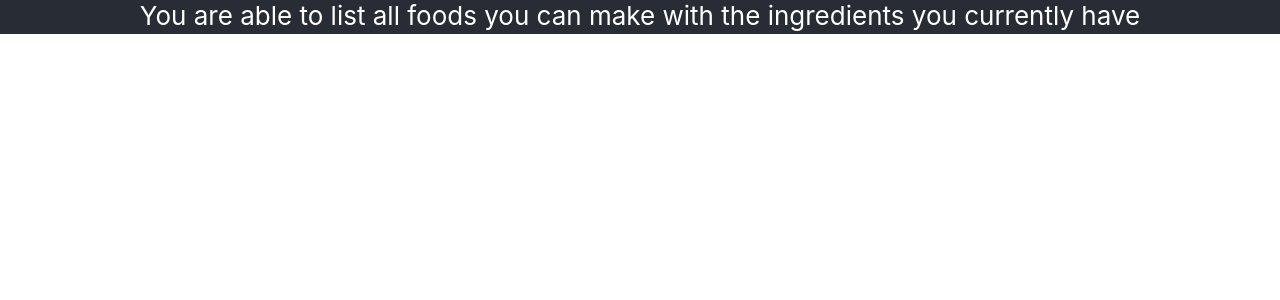
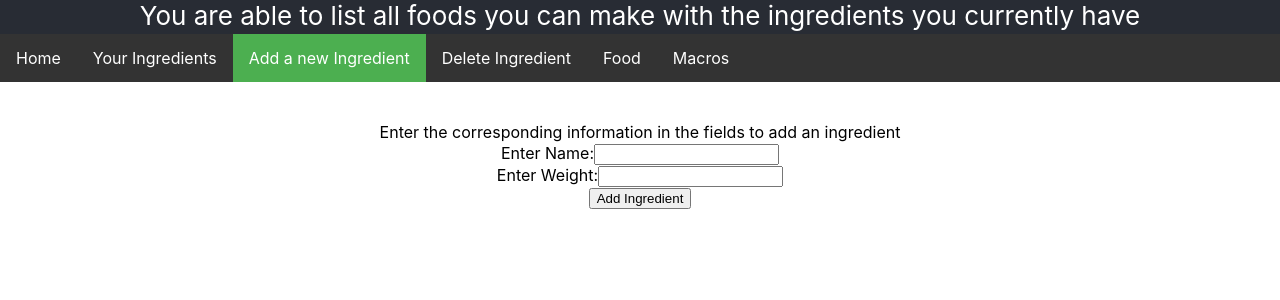
Before and after one commit to ahmedQAC/IndividualProject, a React (Create React App) app: page /addIngredientPage in a window 1280 px wide. Shown: the top 300 px of the page. Built offline with nearby package versions, Linux system fonts and the light colour scheme.

Commit message:
added create ingredient functionality

```diff
--- /dev/null
+++ b/src/AddIngredient.js
@@ -0,0 +1,63 @@
+import React, { Component } from 'react';
+import Text from './Text.js';
+import axios from 'axios';
+
+class AddIngredient extends Component {
+    constructor() {
+        super();
+        this.state = {
+            name: "",
+            weight: "",
+            message: ""
+        }
+        this.addName = (event) => {
+            this.setState({
+                name: event.target.value
+            });
+        }
+        this.addWeight = (event) => {
+            this.setState({
+                weight: event.target.value
+            });
+        }
+
+        this.addIngredient = () => {
+            axios({
+                method: 'post',
+                url: 'http://localhost:8080/Ingredient/api/ingredient/addIngredient',
+                data: {
+                    name: this.state.name,
+                    weight: this.state.weight
+                }
+            });
+            console.log("successfully added the ingredient with the information: \n" +
+            " Name: " + this.state.name + "\n" +
+            " Weight: " + this.state.weight);
+            this.setState({
+                message: "successfully added ingredient"
+            });
+        }
+    }
+render() {
+    return (
+        <div>
+            <form>
+                <label>
+
+                    Enter Name:<input type ="text" onChange={this.addName} />
+                    <br />Enter Weight:<input type="text" onChange={this.addWeight} />
+                    <br /><button type="button" onClick={this.addIngredient}>Add Ingredient</button>
+                    <Text text={this.state.message}/>
+                </label>
+
+            </form>
+            <form>
+
+                </form>
+
+
+        </div>
+    )
+}
+}
+export default AddIngredient;
--- /dev/null
+++ b/src/AddIngredientPage.js
@@ -0,0 +1,28 @@
+import React, { Component } from 'react';
+import Text from './Text.js';
+import GetAllIngredients from './GetAllIngredients.js';
+import AddIngredient from './AddIngredient.js';
+
+class AddIngredientPage extends Component {
+    render() {
+        return (
+            <div>
+                <ul>
+                    <li><a href="/home">Home</a></li>
+                    <li><a href="/YourIngredientsPage">Your Ingredients</a></li>
+                    <li><a className="active" href="/AddIngredientPage">Add a new Ingredient</a></li>
+                    <li><a href="/DeleteIngredientPage">Delete Ingredient</a></li>
+                    <li><a href="#contact">Food</a></li>
+                    <li><a href="#about">Macros</a></li>
+                </ul>
+                <body>
+                    <br /><br />
+                    <p><Text text="Enter the corresponding information in the fields to add an ingredient" /></p>
+                    <AddIngredient />
+                </body>
+            </div>
+
+        )
+    }
+}
+export default AddIngredientPage;
--- a/src/App.js
+++ b/src/App.js
@@ -3,10 +3,12 @@ import logo from './logo.svg';
 import './App.css';
 import Text from './Text.js';
 import { BrowserRouter, Route } from 'react-router-dom';
-import Home from './Home';
-import YourIngredients from './YourIngredients';
-import Content from './Content.js';
+import HomePage from './HomePage';
+import YourIngredientsPage from './YourIngredientsPage';
+import ContentPage from './ContentPage.js';
 import SearchBar from './SearchBar.js';
+import AddIngredientPage from './AddIngredientPage.js';
+import DeleteIngredientPage from './DeleteIngredientPage.js';
 
 class App extends Component {
   render() {
@@ -20,9 +22,11 @@ class App extends Component {
             </header>
             <div>
               <body>
-                <Route exact path={"/"} component={Content} />
-                <Route path={"/home"} component={Home} />
-                <Route path={"/yourIngredients"} component={YourIngredients} />
+                <Route exact path={"/"} component={ContentPage} />
+                <Route path={"/home"} component={HomePage} />
+                <Route path={"/yourIngredientsPage"} component={YourIngredientsPage} />
+                <Route path={"/addIngredientPage"} component={AddIngredientPage} />
+                <Route path={"/DeleteIngredientPage"} component={DeleteIngredientPage} />
               </body>
             </div>
           </div>
--- a/src/Content.js
+++ b/src/ContentPage.js
@@ -2,14 +2,16 @@ import React, { Component } from 'react';
 import SearchBar from './SearchBar';
 import Text from './Text.js';
 
-class Content extends Component {
+class ContentPage extends Component {
     render() {
         return (
             <div>
 
                 <ul>
                     <li><a class="active" href="/home">Home</a></li>
-                    <li><a href="/YourIngredients">Your Ingredients</a></li>
+                    <li><a href="/YourIngredientsPage">Your Ingredients</a></li>
+                    <li><a href="/AddIngredientPage">Add a new Ingredient</a></li>
+                    <li><a href="/DeleteIngredientPage">Delete Ingredient</a></li>
                     <li><a href="Food">Food</a></li>
                     <li><a href="Macros">Macros</a></li>
                 </ul>
@@ -24,4 +26,4 @@ class Content extends Component {
         )
     }
 }
-export default Content;
+export default ContentPage;
--- /dev/null
+++ b/src/DeleteIngredientPage.js
@@ -0,0 +1,27 @@
+import React, { Component } from 'react';
+import Text from './Text.js';
+import GetAllIngredients from './GetAllIngredients.js';
+import AddIngredient from './AddIngredient.js';
+
+class DeleteIngredientPage extends Component {
+    render() {
+        return (
+            <div>
+                <ul>
+                    <li><a href="/home">Home</a></li>
+                    <li><a href="/YourIngredientsPage">Your Ingredients</a></li>
+                    <li><a href="/AddIngredientPage">Add a new Ingredient</a></li>
+                    <li><a className="active" href="/DeleteIngredientPage">Delete Ingredient</a></li>
+                    <li><a href="#contact">Food</a></li>
+                    <li><a href="#about">Macros</a></li>
+                </ul>
+                <body>
+                    <br /><br />
+                    <p><Text text="Enter ingredient ID to delete" /></p>
+                </body>
+            </div>
+
+        )
+    }
+}
+export default DeleteIngredientPage;
--- /dev/null
+++ b/src/GetAllIngredients.js
@@ -0,0 +1,45 @@
+import React, { Component } from 'react';
+import Text from './Text.js';
+import axios from 'axios';
+
+class getAllIngredients extends Component {
+    constructor() {
+        super();
+        this.state = {
+            ingredients: []
+        }
+        this.getAllIngredients = () => {
+            axios({
+                method: 'get',
+                url: 'http://localhost:8080/Ingredient/api/ingredient/getAllIngredients',
+                responseType: 'json'
+            }).then(response => {
+                console.log(response.data);
+                this.setState({
+                     ingredients: response.data }); //this.state.inputText
+
+                })
+        }
+    }
+    render() {
+        return (
+            <div>
+                <form>
+                    <label>
+                       <button type="button" onClick={this.getAllIngredients}>Get all Ingredients</button>
+                    </label>
+                </form>
+                {(this.state.ingredients.map((text) =>
+                  <div key={text.ingredientID}> {/*Each child in an array or iterator should have a unique "key" prop. See https://fb.me/react-warning-keys for more information. */}
+                    <br/><br/>
+                    IngredientID: {" " + text.ingredientID + " "}
+                    Name: {" " + text.name + " "}
+                    Weight: {" " + text.weight + " "}
+
+                    </div>)
+                )}
+            </div>
+        )
+    }
+}
+export default getAllIngredients;
--- a/src/Home.js
+++ b/src/HomePage.js
@@ -2,13 +2,15 @@ import React, { Component } from 'react';
 import SearchBar from './SearchBar';
 import Text from './Text.js';
 
-class Home extends Component {
+class HomePage extends Component {
     render() {
         return (
             <div>
                 <ul>
-                    <li><a class="active" href="/">Home</a></li>
-                    <li><a href="/YourIngredients">Your Ingredients</a></li>
+                    <li><a className="active" href="/">Home</a></li>
+                    <li><a href="/YourIngredientsPage">Your Ingredients</a></li>
+                    <li><a href="/AddIngredientPage">Add a new Ingredient</a></li>
+                    <li><a href="/DeleteIngredientPage">Delete Ingredient</a></li>
                     <li><a href="Food">Food</a></li>
                     <li><a href="Macros">Macros</a></li>
                 </ul>
@@ -22,4 +24,4 @@ class Home extends Component {
         )
     }
 }
-export default Home;
+export default HomePage;
--- a/src/YourIngredients.js
+++ b/src/YourIngredientsPage.js
@@ -1,23 +1,27 @@
 import React, { Component } from 'react';
 import Text from './Text.js';
+import GetAllIngredients from './GetAllIngredients.js'
 
-class YourIngredients extends Component {
+class YourIngredientsPage extends Component {
     render() {
         return (
             <div>
                 <ul>
                     <li><a href="/home">Home</a></li>
-                    <li><a class="active" href="/YourIngredients">Your Ingredients</a></li>
+                    <li><a className="active" href="/YourIngredientsPage">Your Ingredients</a></li>
+                    <li><a href="/AddIngredientPage">Add a new Ingredient</a></li>
+                    <li><a href="/DeleteIngredientPage">Delete Ingredient</a></li>
                     <li><a href="#contact">Food</a></li>
                     <li><a href="#about">Macros</a></li>
                 </ul>
                 <body>
                     <br /><br />
                     <p><Text text="Here is a list of all your ingredients" /></p>
-                    </body>
+                    <GetAllIngredients />
+                </body>
             </div>
 
         )
     }
 }
-export default YourIngredients;
+export default YourIngredientsPage;
```
Also changed, not shown: src/SearchBar.js (+11 -27 lines), src/DeleteIngredient.js (added).
